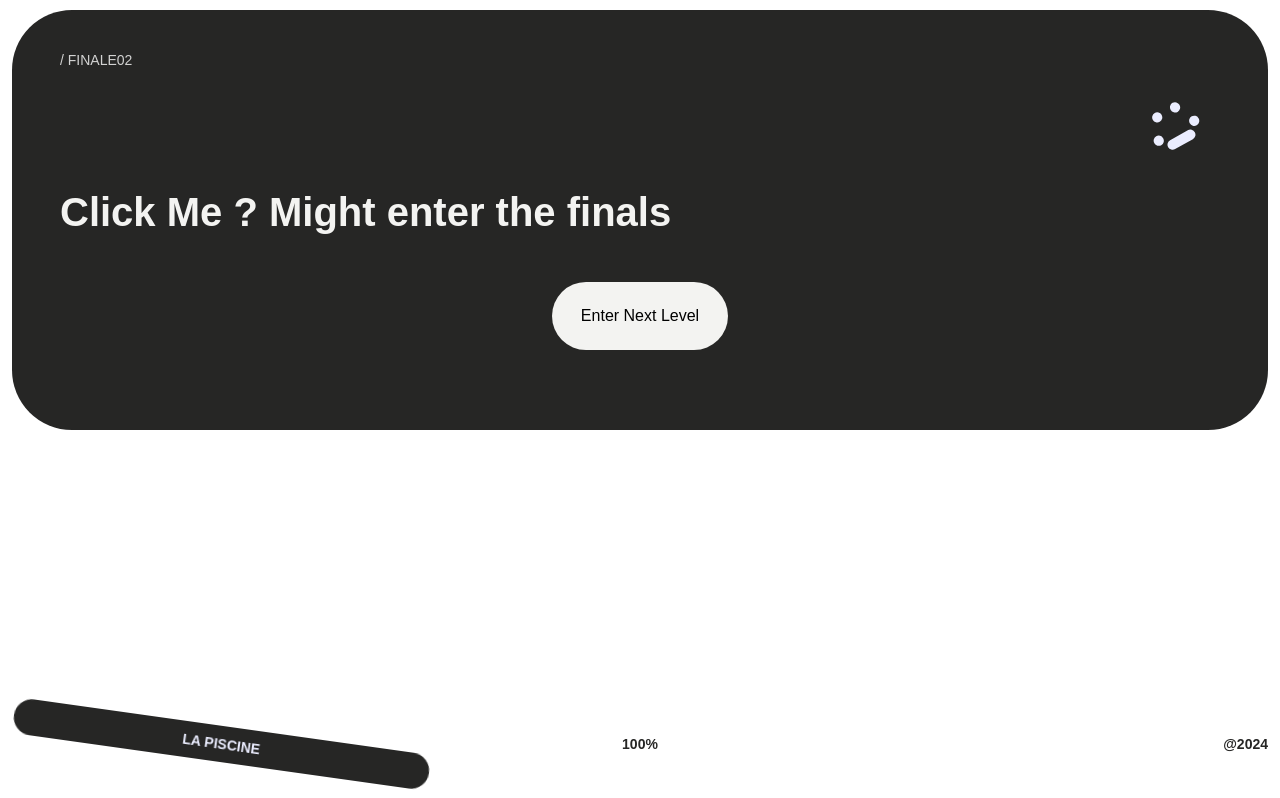
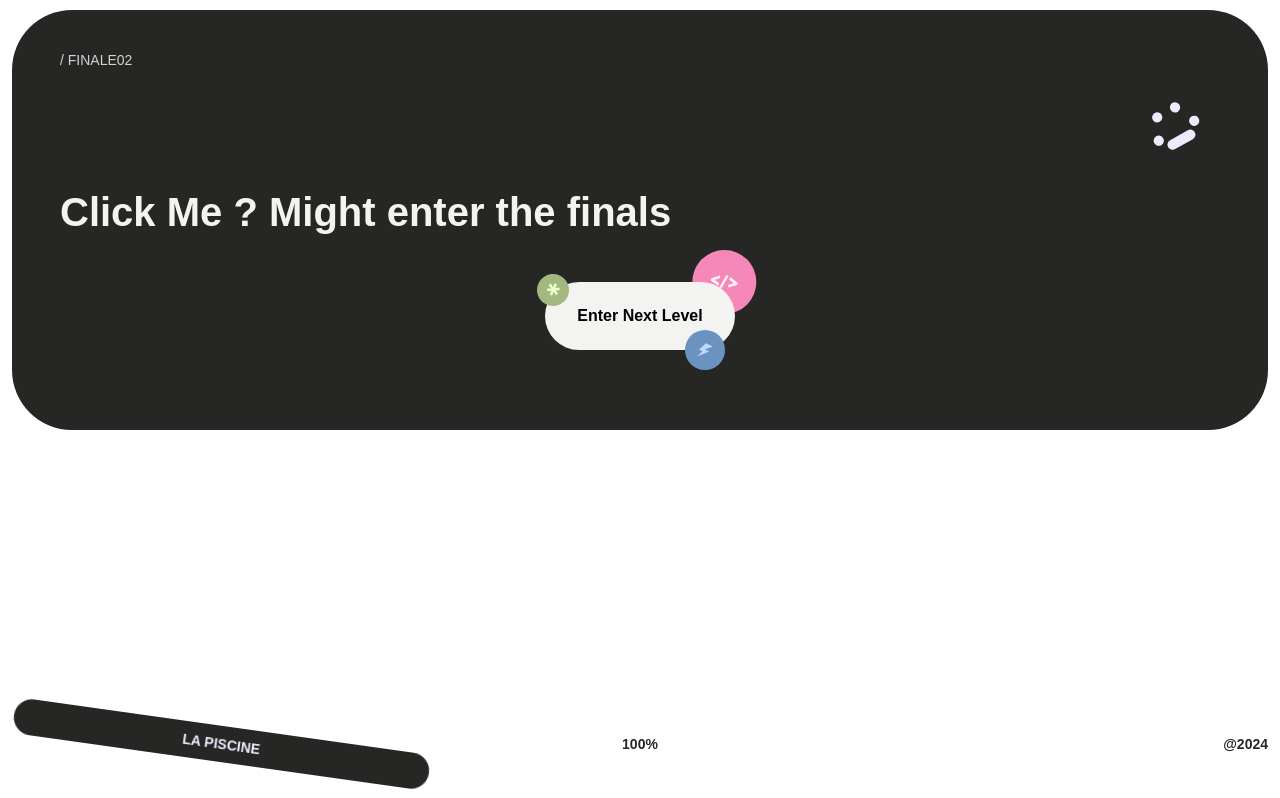
Before and after one commit to adrien-nf/clash-of-dev-lot-1, a React (Vite) app: page / in a window 1280 px wide. Shown: the part 6739-7537 px from the top of the page. Built offline with nearby package versions, Linux system fonts and the light colour scheme.

Commit message:
feat: add animated button

```diff
--- /dev/null
+++ b/src/features/app/components/enter-finals/brackets-bubble.tsx
@@ -0,0 +1,19 @@
+import { BracketsIcon } from "@/components/icons";
+import { twMerge } from "tailwind-merge";
+
+export type BracketsBubbleProps = {
+  className?: string;
+};
+
+export function BracketsBubble({ className }: BracketsBubbleProps) {
+  return (
+    <div
+      className={twMerge(
+        "size-16 bg-pink-main rounded-full items-center flex justify-center text-pink-light",
+        className
+      )}
+    >
+      <BracketsIcon className="rotate-[30deg]" />
+    </div>
+  );
+}
--- a/src/features/app/components/enter-finals/enter-finals.tsx
+++ b/src/features/app/components/enter-finals/enter-finals.tsx
@@ -1,4 +1,7 @@
 import { SmoothSmileyIcon } from "@/components/icons";
+import { StarBubble } from "./star-bubble";
+import { LightningBubble } from "./lightning-bubble";
+import { BracketsBubble } from "./brackets-bubble";
 
 export function EnterFinals() {
   return (
@@ -12,9 +15,14 @@ export function EnterFinals() {
           Click Me ? Might enter the finals
         </span>
       </div>
-      <button className="justify-end block bg-cod-beige py-[22px] w-44 rounded-[60px] text-nowrap self-center">
-        Enter Next Level
-      </button>
+      <div className="justify-end self-center relative">
+        <button className="relative peer block bg-cod-beige py-[22px] px-8 rounded-[60px] text-nowrap z-10 text-center hover:py-7 hover:px-10 transition-all font-semibold">
+          Enter Next Level
+        </button>
+        <StarBubble className="absolute top-0 -translate-x-1/4 -translate-y-1/4 transition-transform peer-hover:-translate-x-1/2 peer-hover:-translate-y-1/3 z-20" />
+        <LightningBubble className="absolute bottom-0 right-0 -translate-x-1/4 translate-y-1/2 transition-transform peer-hover:translate-x-1/2 peer-hover:translate-y-1/3 z-20" />
+        <BracketsBubble className="absolute top-0 right-0 translate-x-1/3 -translate-y-1/2 transition-transform peer-hover:translate-x-1/2 peer-hover:-translate-y-1/3" />
+      </div>
     </article>
   );
 }
--- /dev/null
+++ b/src/features/app/components/enter-finals/lightning-bubble.tsx
@@ -0,0 +1,19 @@
+import { LightningIcon } from "@/components/icons";
+import { twMerge } from "tailwind-merge";
+
+export type LightningBubbleProps = {
+  className?: string;
+};
+
+export function LightningBubble({ className }: LightningBubbleProps) {
+  return (
+    <div
+      className={twMerge(
+        "size-10 bg-blue-main rounded-full items-center flex justify-center text-blue-light",
+        className
+      )}
+    >
+      <LightningIcon />
+    </div>
+  );
+}
--- /dev/null
+++ b/src/features/app/components/enter-finals/star-bubble.tsx
@@ -0,0 +1,19 @@
+import { AsterixIcon } from "@/components/icons";
+import { twMerge } from "tailwind-merge";
+
+export type StarBubbleProps = {
+  className?: string;
+};
+
+export function StarBubble({ className }: StarBubbleProps) {
+  return (
+    <div
+      className={twMerge(
+        "size-8 bg-green-main rounded-full items-center flex justify-center text-green-light",
+        className
+      )}
+    >
+      <AsterixIcon />
+    </div>
+  );
+}
```
